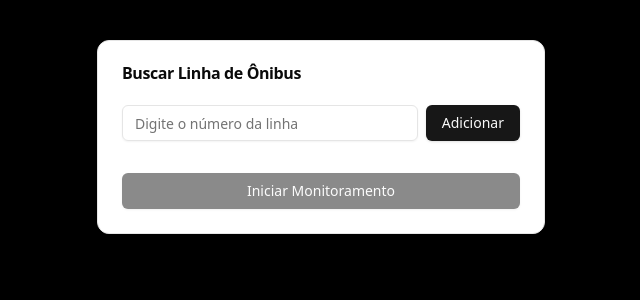
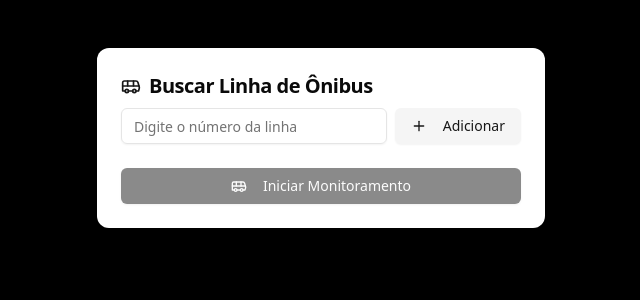
Before and after one commit to marcusfonte18/meu-busao, a Next.js app: page / in a window 1280 px wide. Shown: the top 300 px of the page, without its empty margins (319-959 px from the left). Built offline with nearby package versions, Linux system fonts and the light colour scheme.

Commit message:
feat: refatoracao da identidade visual

```diff
--- a/src/app/BusMap.tsx
+++ b/src/app/BusMap.tsx
@@ -1,50 +1,79 @@
 import { Card, CardHeader, CardTitle, CardContent } from "@/components/ui/card";
 import { Button } from "@/components/ui/button";
 import { useBusData } from "./useBusData";
-import { MapView } from "./MapView";
+import { Bus, Loader2, X } from "lucide-react";
+import { MapContainer, TileLayer } from "react-leaflet";
+import { BusMarkers } from "./MapView";
+
+const LoadingState = () => (
+  <div className="flex justify-center items-center h-[100dvh] bg-gray-100 dark:bg-gray-900">
+    <div className="text-center flex flex-col justify-center items-center space-y-4">
+      <Loader2 className="h-8 w-8 animate-spin text-primary" />
+      <p className="text-muted-foreground">Carregando dados dos ônibus...</p>
+    </div>
+  </div>
+);
 
 export const BusMap = ({
   selectedLinha,
   onClearSelectedLinha,
 }: {
   selectedLinha: Array<string>;
-  onClearSelectedLinha: any;
+  onClearSelectedLinha: () => void;
 }) => {
   const { data: buses, isLoading } = useBusData(selectedLinha);
 
   if (isLoading || !buses) {
-    return (
-      <div className="flex justify-center items-center h-screen bg-black">
-        <div className="text-center flex flex-col justify-center items-center ">
-          <div className="w-12 h-12 border-4 border-white border-t-transparent rounded-full animate-spin"></div>
-          <p className="mt-4 text-white">Carregando...</p>
-        </div>
-      </div>
-    );
+    return <LoadingState />;
   }
 
   return (
-    <div className="w-full max-w-4xl mx-auto p-4">
-      <Card>
-        <CardHeader>
-          <CardTitle className="text-lg md:text-xl lg:text-2xl">
-            Mapa de Ônibus em Tempo Real - Linhas {selectedLinha.join(", ")}
-          </CardTitle>
-          <div className="mt-4">
+    <div className="w-full h-[100dvh] flex flex-col">
+      <Card className="flex-1 flex flex-col border-0 shadow-lg m-0 rounded-none md:m-4 md:rounded-lg">
+        <CardHeader className="pb-2 px-4 pt-4">
+          <div className="flex flex-col space-y-3 sm:space-y-0 sm:flex-row sm:items-center justify-between">
+            <CardTitle className="text-lg sm:text-xl font-bold flex items-center flex-wrap">
+              <Bus className="h-5 w-5 mr-2 text-primary flex-shrink-0" />
+              <span className="flex-shrink-0">
+                Mapa de Ônibus em Tempo Real
+              </span>
+              {selectedLinha.length > 0 && (
+                <span className="ml-2 text-muted-foreground text-sm sm:text-base whitespace-nowrap">
+                  - Linhas {selectedLinha.join(", ")}
+                </span>
+              )}
+            </CardTitle>
             <Button
               onClick={onClearSelectedLinha}
-              className="bg-red-500 text-white w-auto px-6 py-2"
+              variant="destructive"
+              className="w-full sm:w-auto"
+              size="sm"
             >
+              <X className="h-4 w-4 mr-2" />
               Limpar Linhas
             </Button>
           </div>
         </CardHeader>
-        <CardContent>
-          <div className="h-[600px] w-full rounded-lg overflow-hidden">
-            <MapView buses={buses} />
+        <CardContent className="flex-1 p-0">
+          <div className="h-full w-full overflow-hidden rounded-b-none md:rounded-b-lg">
+            <MapContainer
+              center={[-22.9068, -43.1729]}
+              zoom={13}
+              style={{ height: "100%", width: "100%" }}
+              className="z-0"
+              zoomControl={false}
+            >
+              <TileLayer
+                url="https://{s}.tile.openstreetmap.org/{z}/{x}/{y}.png"
+                attribution='&copy; <a href="https://www.openstreetmap.org/copyright">OpenStreetMap</a> contributors'
+              />
+              <BusMarkers buses={buses} />
+            </MapContainer>
           </div>
         </CardContent>
       </Card>
     </div>
   );
 };
+
+export default BusMap;
--- a/src/app/InitialSearch.tsx
+++ b/src/app/InitialSearch.tsx
@@ -3,6 +3,7 @@ import { Card, CardHeader, CardTitle, CardContent } from "@/components/ui/card";
 import { Input } from "@/components/ui/input";
 import { Badge } from "@/components/ui/badge";
 import { Button } from "@/components/ui/button";
+import { Bus, Plus, X } from "lucide-react";
 
 export const InitialSearch = ({
   onSearch,
@@ -32,10 +33,13 @@ export const InitialSearch = ({
   };
 
   return (
-    <div className="mx-3">
-      <Card className="max-w-md mx-auto mt-10 px-2 md:px-0">
-        <CardHeader>
-          <CardTitle>Buscar Linha de Ônibus</CardTitle>
+    <div className="w-full min-h-[100dvh] flex items-start justify-center bg-black dark:bg-gray-900 p-4">
+      <Card className="w-full max-w-md shadow-lg border-0 mt-8">
+        <CardHeader className="pb-2 space-y-2">
+          <CardTitle className="text-xl font-bold flex items-center">
+            <Bus className="h-5 w-5 mr-2 text-primary" />
+            Buscar Linha de Ônibus
+          </CardTitle>
         </CardHeader>
         <CardContent>
           <form onSubmit={handleSubmit} className="flex flex-col gap-4">
@@ -45,25 +49,41 @@ export const InitialSearch = ({
                 placeholder="Digite o número da linha"
                 value={linhaInput}
                 onChange={(e) => setLinhaInput(e.target.value)}
+                className="flex-1"
               />
-              <Button type="button" onClick={handleAddLinha}>
+              <Button
+                type="button"
+                onClick={handleAddLinha}
+                variant="secondary"
+                className="flex-shrink-0"
+              >
+                <Plus className="h-4 w-4 mr-2" />
                 Adicionar
               </Button>
             </div>
 
-            <div className="flex flex-wrap gap-2">
+            {linhas.length > 0 && (
+              <div className="flex flex-wrap gap-2 min-h-[40px] p-2 bg-gray-50 dark:bg-gray-800 rounded-md">
                 {linhas.map((linha) => (
                   <Badge
                     key={linha}
+                    variant="secondary"
+                    className="cursor-pointer bg-black text-white transition-colors py-1 px-3"
                     onClick={() => handleRemoveLinha(linha)}
-                  className="cursor-pointer"
                   >
-                  {linha} ✕
+                    {linha}
+                    <X className="h-3 w-3 ml-1" />
                   </Badge>
                 ))}
               </div>
+            )}
 
-            <Button type="submit" disabled={linhas.length === 0}>
+            <Button
+              type="submit"
+              disabled={linhas.length === 0}
+              className="w-full mt-2"
+            >
+              <Bus className="h-4 w-4 mr-2" />
               Iniciar Monitoramento
             </Button>
           </form>
@@ -72,3 +92,5 @@ export const InitialSearch = ({
     </div>
   );
 };
+
+export default InitialSearch;
--- a/src/app/MapView.tsx
+++ b/src/app/MapView.tsx
@@ -1,42 +1,58 @@
+/* eslint-disable @typescript-eslint/no-require-imports */
 "use client";
-
+import React from "react";
+import { Bus, LocateFixed } from "lucide-react";
 import dynamic from "next/dynamic";
 import { BusData } from "./types";
 import { useEffect } from "react";
 import { getColorForLine } from "@/utils";
 import "leaflet/dist/leaflet.css";
+import { useMap } from "react-leaflet";
 
-const MapContainer = dynamic(
-  () => import("react-leaflet").then((mod) => mod.MapContainer),
-  { ssr: false }
-);
-const TileLayer = dynamic(
-  () => import("react-leaflet").then((mod) => mod.TileLayer),
-  { ssr: false }
-);
 const Marker = dynamic(
   () => import("react-leaflet").then((mod) => mod.Marker),
   { ssr: false }
 );
+
 const Popup = dynamic(() => import("react-leaflet").then((mod) => mod.Popup), {
   ssr: false,
 });
 
-import { useMap } from "react-leaflet";
-
 const getBusIcon = (linha: string) => {
-  if (typeof window === "undefined") return null; // Evita erro no SSR
-
-  // eslint-disable-next-line @typescript-eslint/no-require-imports
-  const L = require("leaflet"); // Importação condicional
+  if (typeof window === "undefined") return null;
+  const L = require("leaflet");
   const linhaColor = getColorForLine(linha);
 
   return new L.DivIcon({
     className: "bus-icon",
     html: `
-      <div style="background-color: ${linhaColor}; color: white; width: 32px; height: 32px; border-radius: 50%; position: relative; display: flex; align-items: center; justify-content: center; font-size: 14px; font-weight: bold;">
+      <div style="
+        background-color: ${linhaColor};
+        color: white;
+        width: 32px;
+        height: 32px;
+        border-radius: 50%;
+        position: relative;
+        display: flex;
+        align-items: center;
+        justify-content: center;
+        font-size: 12px;
+        font-weight: bold;
+        box-shadow: 0 2px 4px rgba(0,0,0,0.2);
+        border: 2px solid white;
+      ">
         ${linha}
-        <div style="position: absolute; bottom: -4px; left: 50%; transform: translateX(-50%); width: 12px; height: 12px; background-color: ${linhaColor}; border-radius: 50%;"></div>
+        <div style="
+          position: absolute;
+          bottom: -4px;
+          left: 50%;
+          transform: translateX(-50%);
+          width: 10px;
+          height: 10px;
+          background-color: ${linhaColor};
+          border-radius: 50%;
+          border: 2px solid white;
+        "></div>
       </div>`,
     iconSize: [32, 32],
     iconAnchor: [16, 32],
@@ -44,7 +60,7 @@ const getBusIcon = (linha: string) => {
   });
 };
 
-const BusMarkers = ({ buses }: { buses: any[] }) => {
+export const BusMarkers = ({ buses }: { buses: any[] }) => {
   const map = useMap();
 
   useEffect(() => {
@@ -62,11 +78,22 @@ const BusMarkers = ({ buses }: { buses: any[] }) => {
           position={[bus.latitude, bus.longitude]}
           icon={getBusIcon(bus.linha)}
         >
-          <Popup className="m-0">
+          <Popup className="rounded-lg shadow-lg">
             <div className="p-2">
-              <h3 className="font-bold">Linha {bus.linha}</h3>
-              <p className="text-sm">Velocidade: {bus.velocidade}</p>
-              <p className="text-sm">Placa: {bus.ordem}</p>
+              <div className="flex items-center space-x-2 mb-1">
+                <Bus className="h-4 w-4 text-primary" />
+                <h3 className="font-bold text-base">Linha {bus.linha}</h3>
+              </div>
+              <div className="space-y-1 text-xs text-muted-foreground">
+                <p className="flex items-center">
+                  <LocateFixed className="h-3 w-3 mr-1" />
+                  Velocidade: {bus.velocidade} km/h
+                </p>
+                <p className="flex items-center">
+                  <Bus className="h-3 w-3 mr-1" />
+                  Placa: {bus.ordem}
+                </p>
+              </div>
             </div>
           </Popup>
         </Marker>
@@ -74,19 +101,3 @@ const BusMarkers = ({ buses }: { buses: any[] }) => {
     </>
   );
 };
-
-export const MapView = ({ buses }: { buses: BusData[] }) => {
-  return (
-    <MapContainer
-      center={[-22.9068, -43.1729]}
-      zoom={13}
-      style={{ height: "100%", width: "100%" }}
-    >
-      <TileLayer
-        url="https://{s}.tile.openstreetmap.org/{z}/{x}/{y}.png"
-        attribution='&copy; <a href="https://www.openstreetmap.org/copyright">OpenStreetMap</a> contributors'
-      />
-      <BusMarkers buses={buses} />
-    </MapContainer>
-  );
-};
```
Lines whose indentation alone changed are shown as unchanged.
